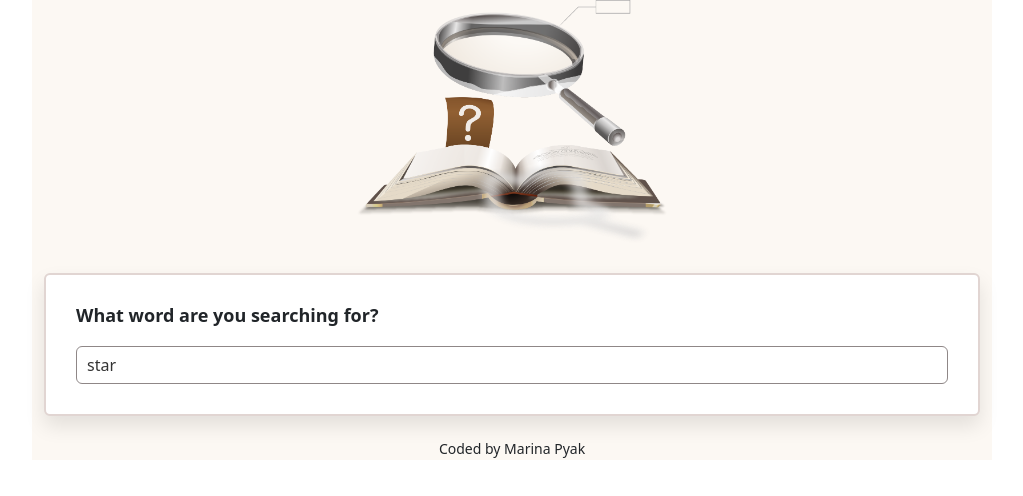
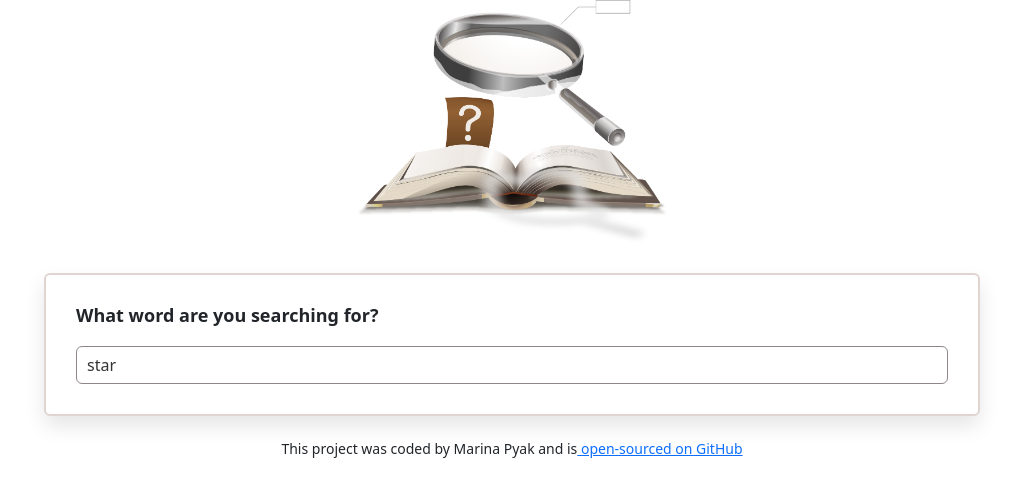
Before and after one commit to marina-pk/dictionary-project, a React (Create React App) app: page / in a window 1280 px wide. Shown: the top 496 px of the page, without its empty margins (128-1151 px from the left). Built offline with nearby package versions, Linux system fonts and the light colour scheme; no server answers.

Commit message:
Styled the footer

```diff
--- a/src/App.css
+++ b/src/App.css
@@ -1,5 +1,7 @@
+body {
+  background-color: #fcf8f3;
+}
 .App {
-  background-color: #fcf8f3;
   max-width: 960px;
   margin: 0 auto;
 }
@@ -16,4 +18,5 @@
 .App-footer {
   text-align: center;
   margin: 0 auto;
+  padding-bottom: 30px;
 }
--- a/src/App.js
+++ b/src/App.js
@@ -13,7 +13,17 @@ function App() {
           <Dictionary defaultKeyword="star" />
         </main>
         <footer className="App-footer">
-          <small>Coded by Marina Pyak</small>
+          <small>
+            This project was coded by Marina Pyak and is
+            <a
+              href="https://github.com/marina-pk/dictionary-project"
+              target="noreferrer"
+              className="footer-link"
+            >
+              {" "}
+              open-sourced on GitHub
+            </a>
+          </small>
         </footer>
       </div>
     </div>
```
